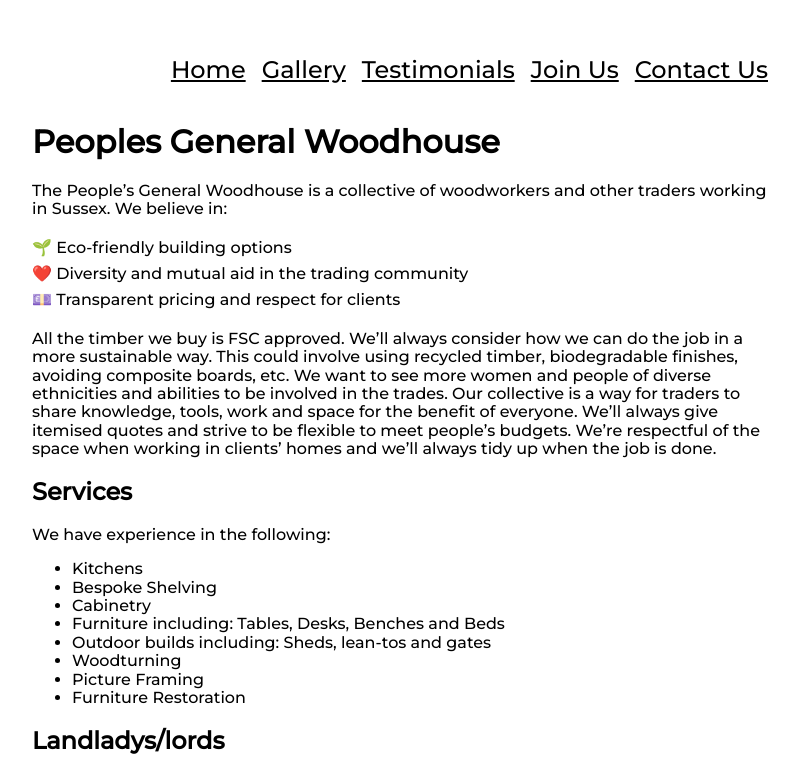
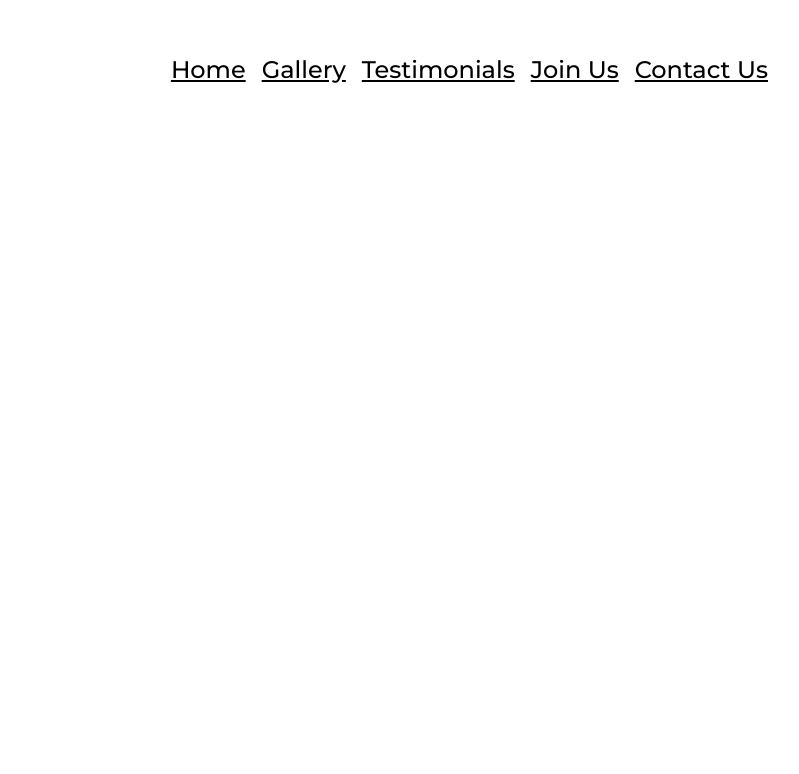
Before and after one commit to chromebanana/pgw, a React (Create React App) app: page / in a window 1280 px wide. Shown: the top 774 px of the page, without its empty margins (240-1039 px from the left). Built offline with nearby package versions, Linux system fonts and the light colour scheme.

Commit message:
update meta data, website title

```diff
--- a/public/index.html
+++ b/public/index.html
@@ -7,7 +7,7 @@
     <meta name="theme-color" content="#000000" />
     <meta
       name="description"
-      content="Website of William Cragg"
+      content="People’s General Woodhouse"
     />
     <link rel="apple-touch-icon" href="%PUBLIC_URL%/logo192.png" />
     <!--
@@ -24,7 +24,7 @@
       work correctly both with client-side routing and a non-root public URL.
       Learn how to configure a non-root public URL by running `npm run build`.
     -->
-    <title>William Cragg</title>
+    <title>People’s General Woodhouse</title>
   </head>
   <body>
     <noscript>You need to enable JavaScript to run this app.</noscript>
--- a/src/pages/Home.js
+++ b/src/pages/Home.js
@@ -2,7 +2,10 @@ import React from 'react';
 class Home extends React.Component {
 render() {
 return (
-<div>
+	<div>
+	<div class="vh-100 dt w-100 tc cover" style={{'backgroundImage':'url(http://mrmrs.github.io/photos/u/009.jpg))'}}>
+
+	</div>
 	<h1 className="mt1 mt3-l mt3-m">Peoples General Woodhouse</h1>
 	<p>The People’s General Woodhouse is a collective of woodworkers and other traders working in Sussex. We believe in:
 		<ul className="pl0 ml0" style={{'list-style-type':'none'}}>
```
